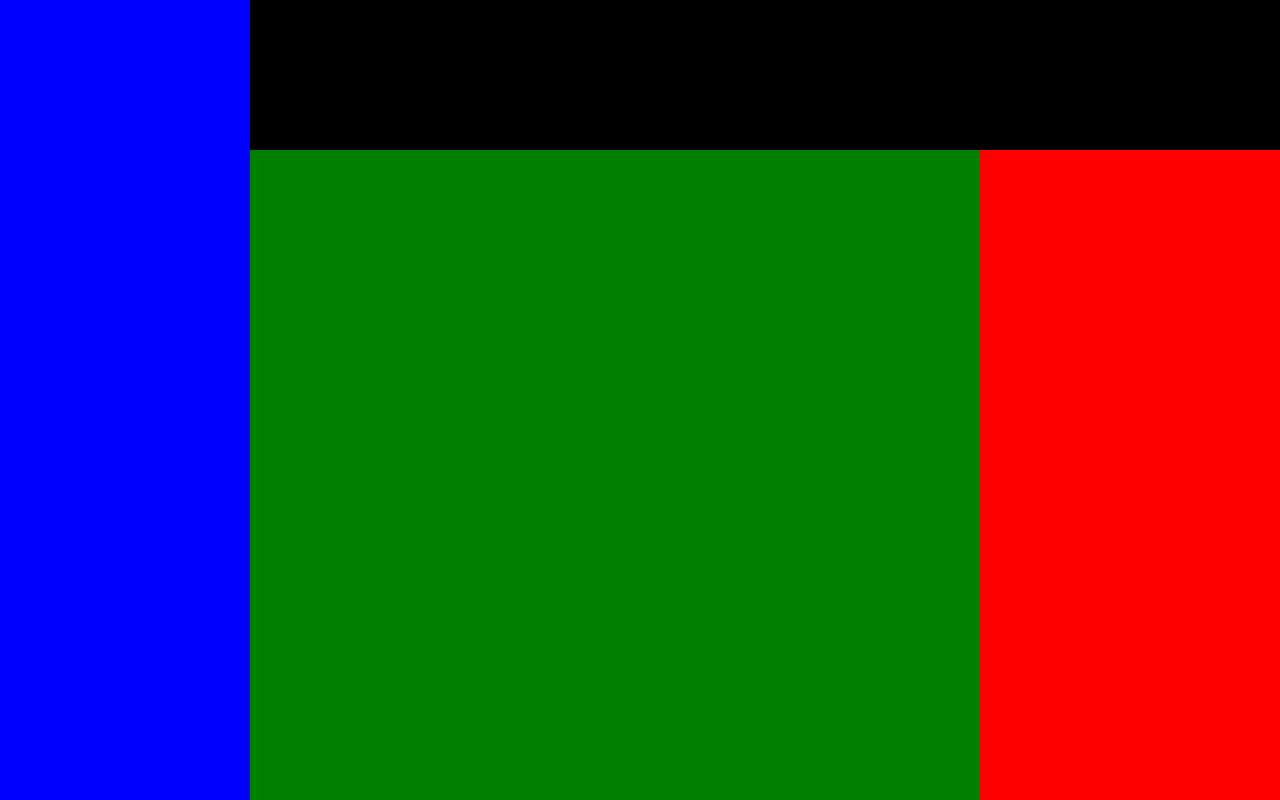
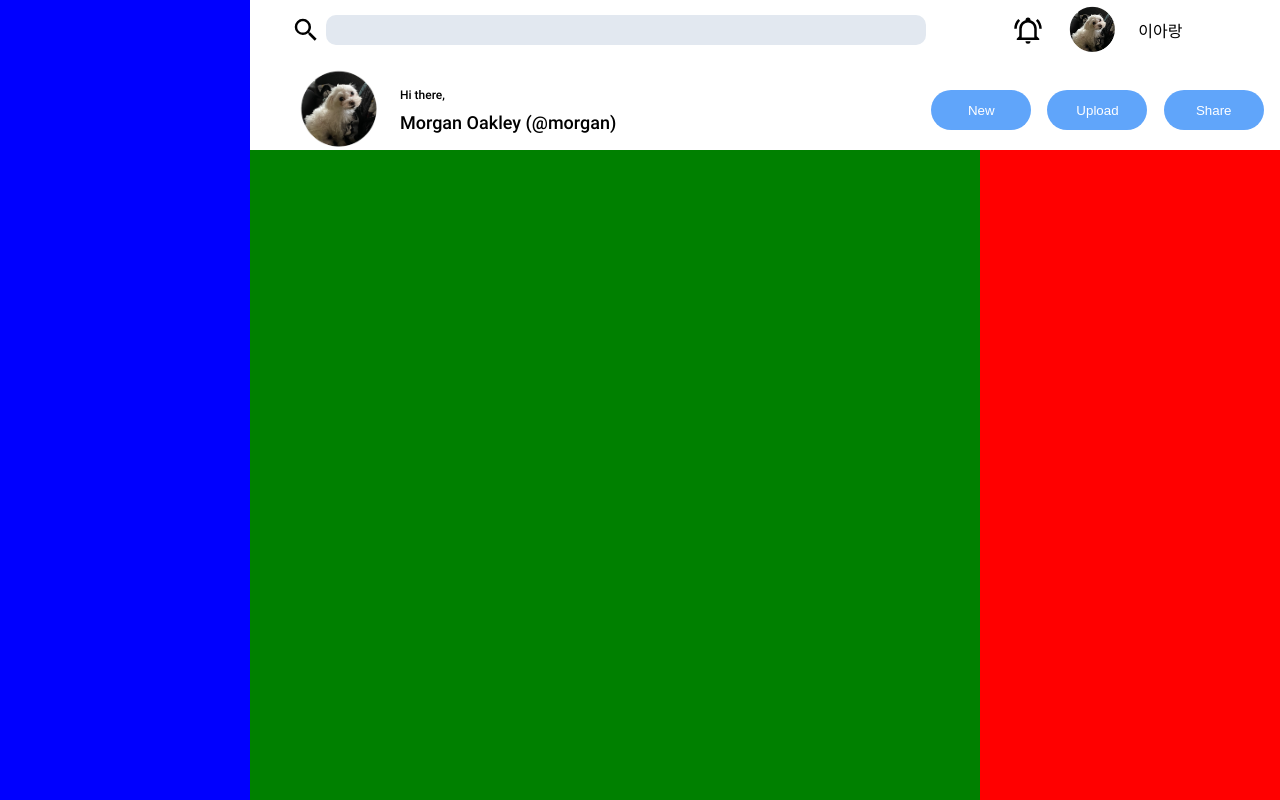
Before and after one commit to ryanchi9170/admin-dashboard, a plain HTML site: page index.html in a window 1280 px wide. Drawn offline with Linux system fonts and the light colour scheme.

Commit message:
Finished header

```diff
--- a/css/styles.css
+++ b/css/styles.css
@@ -1,6 +1,11 @@
 * {
   margin: 0px;
   padding: 0px;
+}
+
+@font-face {
+  font-family: Roboto;
+  src: url('../fonts/Roboto-Medium.ttf');
 }
 
 .container {
@@ -10,8 +15,9 @@
 }
 
 .header {
-  background-color: black;
   grid-area: 1 / 2 / 2 / 4;
+  display: grid;
+  grid-template-rows: 1fr 1fr;
 }
 
 .projects {
@@ -28,3 +34,110 @@
   background-color: red;
   grid-area: 2 / 3 / 3 / 4;
 }
+
+.search {
+  display: grid;
+  grid-template-columns: 1fr 8fr;
+}
+
+.search-icon {
+  background-image: url('../icons/magnify.svg');
+  margin-right: 5px;
+  height: 30px;
+  width: 30px;
+  background-repeat: no-repeat;
+  justify-self: end;
+}
+
+.search-bar {
+  background-color: #e2e8f0;
+  height: 30px;
+  width: 600px;
+  border-width: 0px;
+  border-radius: 10px;
+}
+
+.top-half {
+  display: grid;
+  align-items: center;
+  grid-template-columns: 2fr 1fr;
+  grid-row: 1 / 2;
+}
+
+.bottom-half {
+  display: grid;
+  grid-template-columns: 100px 1fr 0.2fr 0.2fr 0.2fr;
+  grid-row: 2 / 3;
+  align-items: center;
+
+}
+
+.account-settings {
+  display: grid;
+  grid-template-columns: 3fr 0.5fr 3fr 0.5fr;
+  grid-column: 2 / 3;
+  justify-items: start;
+}
+
+.notifications {
+  height: 30px;
+  width: 30px;
+  background-image: url('../icons/bell-ring-outline.svg');
+  background-repeat: no-repeat;
+  grid-column: 1 / 2;
+  align-self: center;
+  justify-self: end;
+  margin-right: 15px;
+
+}
+
+.profile-picture,
+.profile-picture.large {
+  background-image: url('../icons/dog.png');
+  background-repeat: no-repeat;
+}
+
+.profile-picture {
+  background-size: 60px;
+  height: 60px;
+  width: 60px;
+  grid-column: 2 / 3;
+  margin-left: 5px;
+  margin-right: 15px;
+}
+
+.profile-picture.large {
+  background-size: 100px;
+  height: 100px;
+  width: 100px;
+  grid-column: 1 / 2;
+  margin-left: 40px;
+}
+
+.name {
+  font-family: Roboto;
+  align-self: center;
+}
+
+.greeting {
+  font-family: Roboto;
+  margin-left: 50px;
+}
+
+.hello {
+  font-size: 12px;
+  margin-bottom: 10px;
+}
+
+.account-name {
+  font-size: 18px;
+}
+
+.bottom-half button {
+  width: 100px;
+  height: 40px;
+  border-radius: 25px;
+  background-color: #60a5fa;
+  color: white;
+  border-width: 0px;
+}
--- a/index.html
+++ b/index.html
@@ -9,7 +9,34 @@
 <body>
   <div class="container">
 
-    <div class="header"></div>
+    <div class="header">
+
+      <div class="top-half">
+
+        <div class="search">
+          <div class="search-icon"></div>
+          <input type="text" class="search-bar">
+        </div>
+
+        <div class="account-settings">
+          <div class="notifications"></div>
+          <div class="profile-picture"></div>
+          <div class="name">이아랑</div>
+        </div>
+
+      </div>
+
+      <div class="bottom-half">
+        <div class="profile-picture large"></div>
+        <div class="greeting">
+          <div class="hello">Hi there,</div>
+          <div class="account-name">Morgan Oakley (@morgan)</div>
+        </div>
+        <button>New</button>
+        <button>Upload</button>
+        <button>Share</button>
+      </div>
+    </div>
 
     <div class="dashboard"></div>
 
```
Also changed, not shown: icons/dog.png (added).
